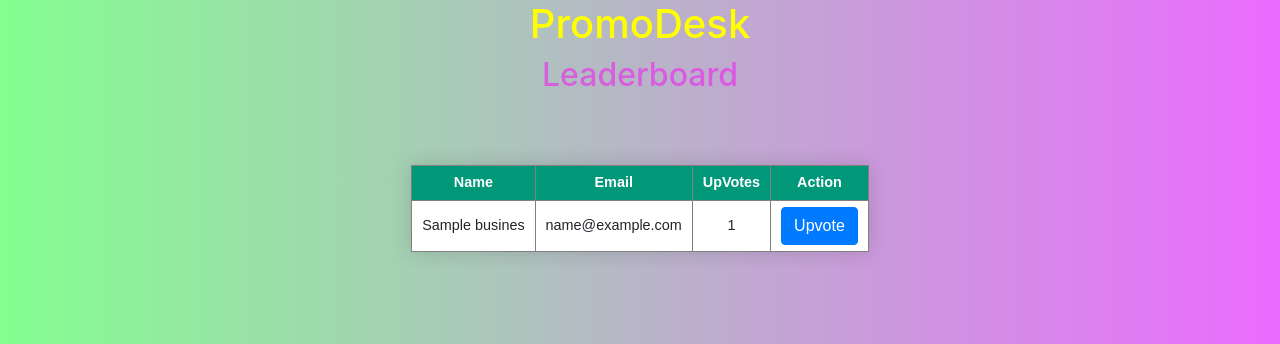
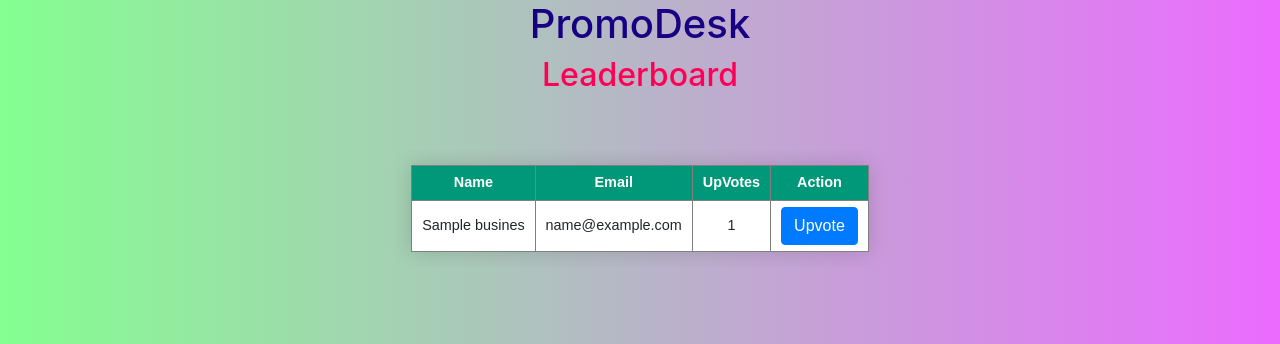
Before and after one commit to Rishab1804/Promodesk-Orignal, a Flask app: page /leaderboard in a window 1280 px wide. Shown: the part 76-420 px from the top of the page. Run offline with Flask 3, Linux system fonts and the light colour scheme; tables that the repository leaves empty hold one stand-in row (values such as "Sample post").

Commit message:
Update leaderboard.html

```diff
--- a/templates/leaderboard.html
+++ b/templates/leaderboard.html
@@ -20,11 +20,11 @@
 <div class="container">
     <style>
         h1 {
-            color: yellow
+            color: rgb(24, 0, 131);
         }
 
         h2 {
-            color: #e2e9;
+            color: rgb(255, 0, 85);
         }
 
         a {
```
